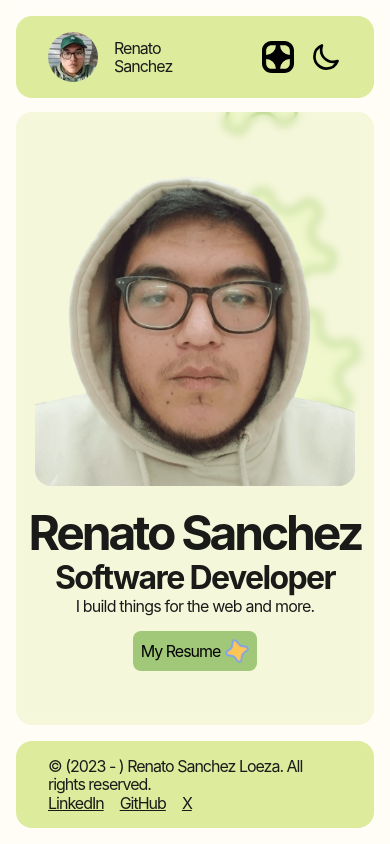
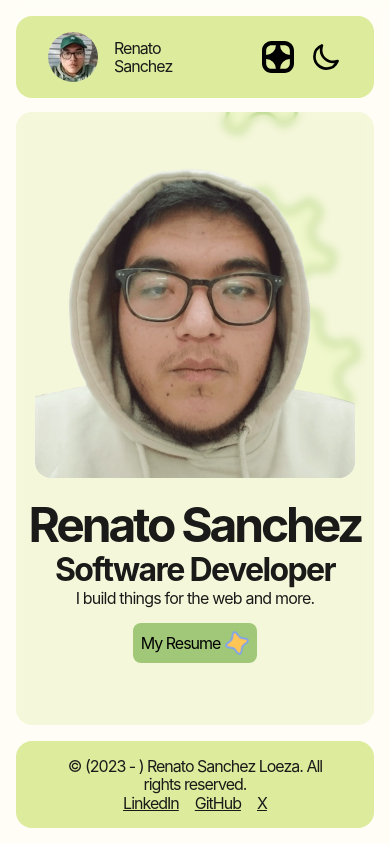
Before and after one commit to renatosanz/my-portfolio, a React (Vite) app: page / in a window 390 px wide. Built offline with nearby package versions, Linux system fonts and the light colour scheme; a web font is replaced by a local one.

Commit message:
responsive bugs fixed

```diff
--- a/src/Hero/Hero.css
+++ b/src/Hero/Hero.css
@@ -74,6 +74,7 @@
   margin: 1rem auto auto auto;
   padding: 0.5rem;
   gap: 0.3rem;
+  margin-bottom: 1rem;
 }
 #download-resume * {
   margin: auto;
--- a/src/Home/Footer.css
+++ b/src/Home/Footer.css
@@ -1,5 +1,3 @@
-#footer-wrapper {
-}
 #footer-wrapper,
 #footer-wrapper * {
   display: flex;
@@ -15,13 +13,19 @@
   display: flex;
   border-radius: 1rem;
   width: 100%;
-  padding: 1rem 2rem ;
+  padding: 1rem 2rem;
   margin: 1rem;
   margin-top: 0;
   justify-content: space-between;
   flex-wrap: wrap;
 }
 
-#footer ul *{
-
+@media screen and (max-width: 680px) {
+  #footer {
+    text-align: center;
+    justify-content: center;
+  }
+  #footer * {
+    margin: auto;
+  }
 }
```
